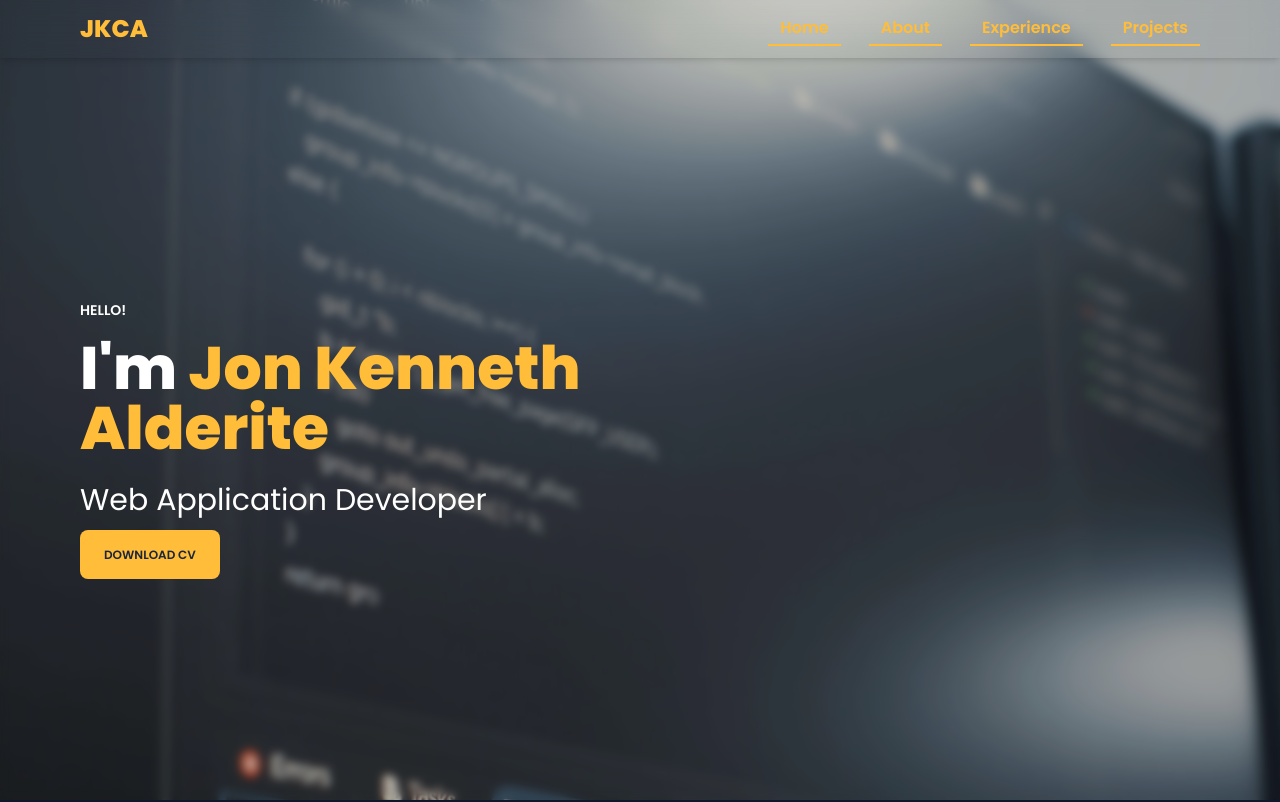
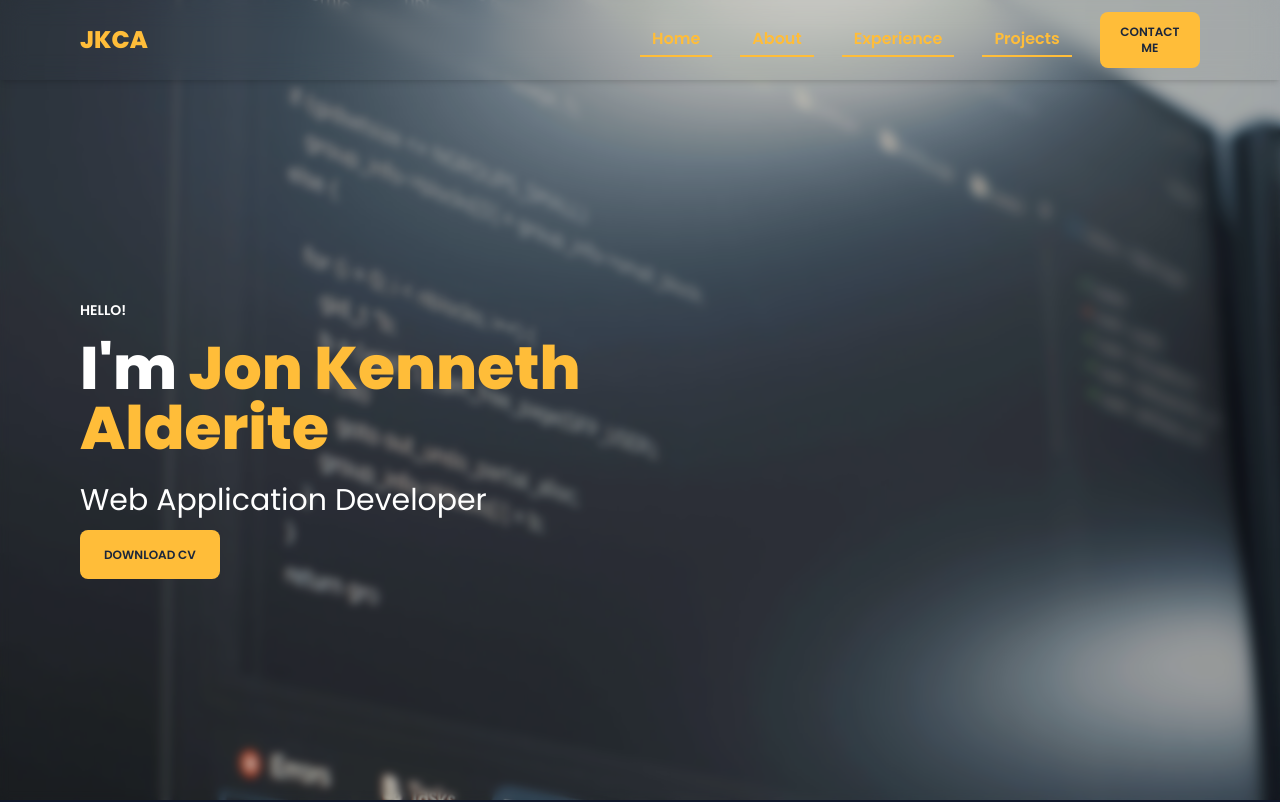
Before and after one commit to IKENN007/web-portfolio, a Next.js app: page / in a window 1280 px wide. Shown: the top 802 px of the page. Built offline with nearby package versions, Linux system fonts and the light colour scheme.

Commit message:
Updated the Future Logo and added CTA at top right corner

```diff
--- a/app/components/Topnav.jsx
+++ b/app/components/Topnav.jsx
@@ -67,16 +67,17 @@ const Topnav = () => {
             duration-300'>
 
                 <div id='logo-container'
-                className='w-2/4'>
-                    <span className=' text-2xl font-extrabold text-customYellow cursor-pointer'>
+                className='w-1/2'>
+                    <Link href='https://web-portfolio-indol-five.vercel.app/'
+                    className='text-2xl font-extrabold text-customYellow cursor-pointer'>
                         JKCA
-                    </span>
+                    </Link>
                 </div>
 
                 <div id='menu-container'
-                className='w-2/4 hidden md:block'>
+                className='w-1/2 hidden md:block'>
+                    <nav>
                         <ul className='flex items-center justify-end md:space-x-4 lg:space-x-7'>
-
                             <Link href='#home'>
                                 <li className={`
                                 ${activeHero ? 'text-customYellow border-customYellow' : 'text-white border-transparent'}
@@ -121,7 +122,17 @@ const Topnav = () => {
                                 </li>
                             </Link>
 
+                            <Link href="tel:+639285747667">
+                                <li>
+                                    <button className="bg-customYellow uppercase text-secondaryColor
+                                    px-4 py-3 rounded-lg text-xs font-semibold outline-none">
+                                        Contact Me
+                                    </button>
+                                </li>
+                            </Link>
+
                         </ul>
+                    </nav>
                 </div>
 
                 <div id='burger-container'
```
Lines whose indentation alone changed are shown as unchanged.
